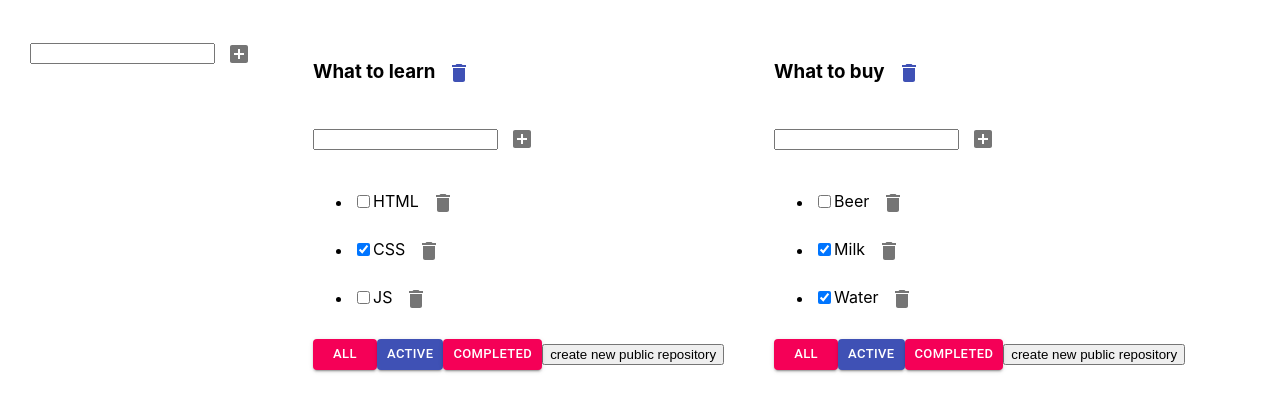
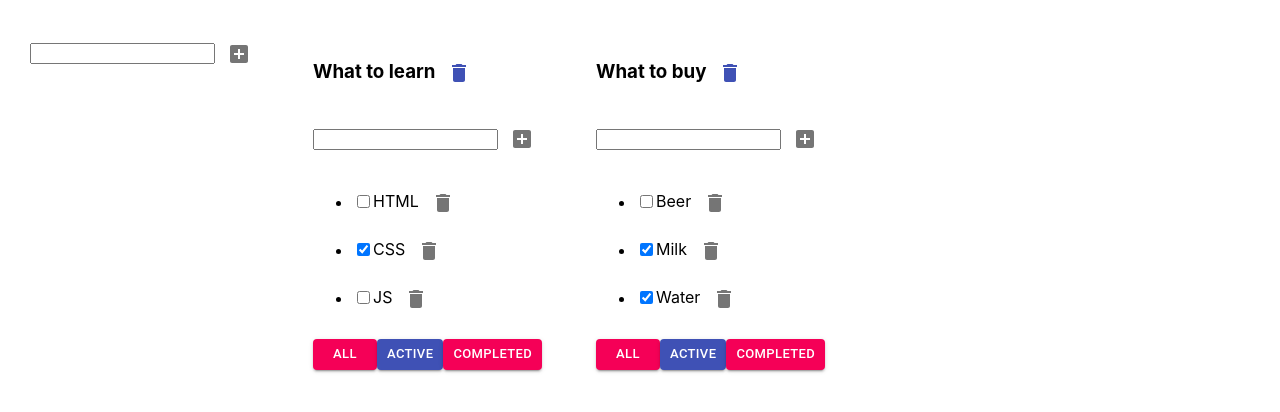
Before and after one commit to Masha-Gorb/todolist-app, a React (Create React App) app: page / in a window 1280 px wide. Shown: the top 412 px of the page. Built offline with nearby package versions, Linux system fonts and the light colour scheme.

Commit message:
test changes

```diff
--- a/src/TodoList.tsx
+++ b/src/TodoList.tsx
@@ -85,7 +85,6 @@ const TodoList = (props: TodoListPropsType) => {
                     color={props.filter === "all" ? "secondary" : "primary"}
                     // className={props.filter === "completed" ? "active-filter" : ""}
                     onClick={onCompletedClickHandler}>Completed</Button>
-                <button>create new public repository</button>
             </div>
         </div>
     )
```
